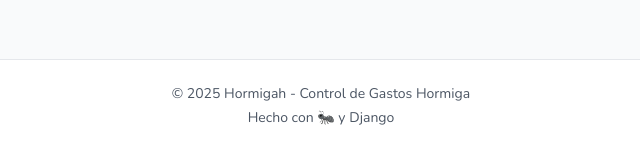
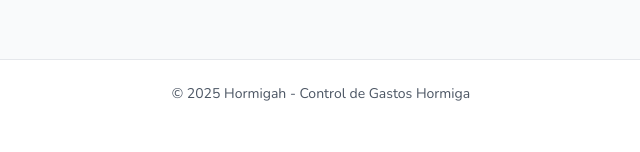
Before and after one commit to cr4zyhead/hormigah-expense-tracker, a Django app: page /agregar/ in a window 1280 px wide. Shown: the part 894-1046 px from the top of the page, without its empty margins (319-959 px from the left). After the commit the page ends 995 px from the top, so only its background shows below. Run offline with Django 5.2, Linux system fonts and the light colour scheme; the visitor is signed in with stand-in values (Sample User, id 1); data that the repository does not hold is empty; some libraries are stand-ins or nearby versions.

Commit message:
style: simplificar footer eliminando texto técnico

```diff
--- a/apps/core/templates/core/includes/footer.html
+++ b/apps/core/templates/core/includes/footer.html
@@ -2,7 +2,6 @@
     <div class="container mx-auto px-4 py-6">
         <div class="text-center text-sm text-gray-600">
             <p>&copy; 2025 Hormigah - Control de Gastos Hormiga</p>
-            <p class="mt-1">Hecho con 🐜 y Django</p>
         </div>
     </div>
 </footer>
```
